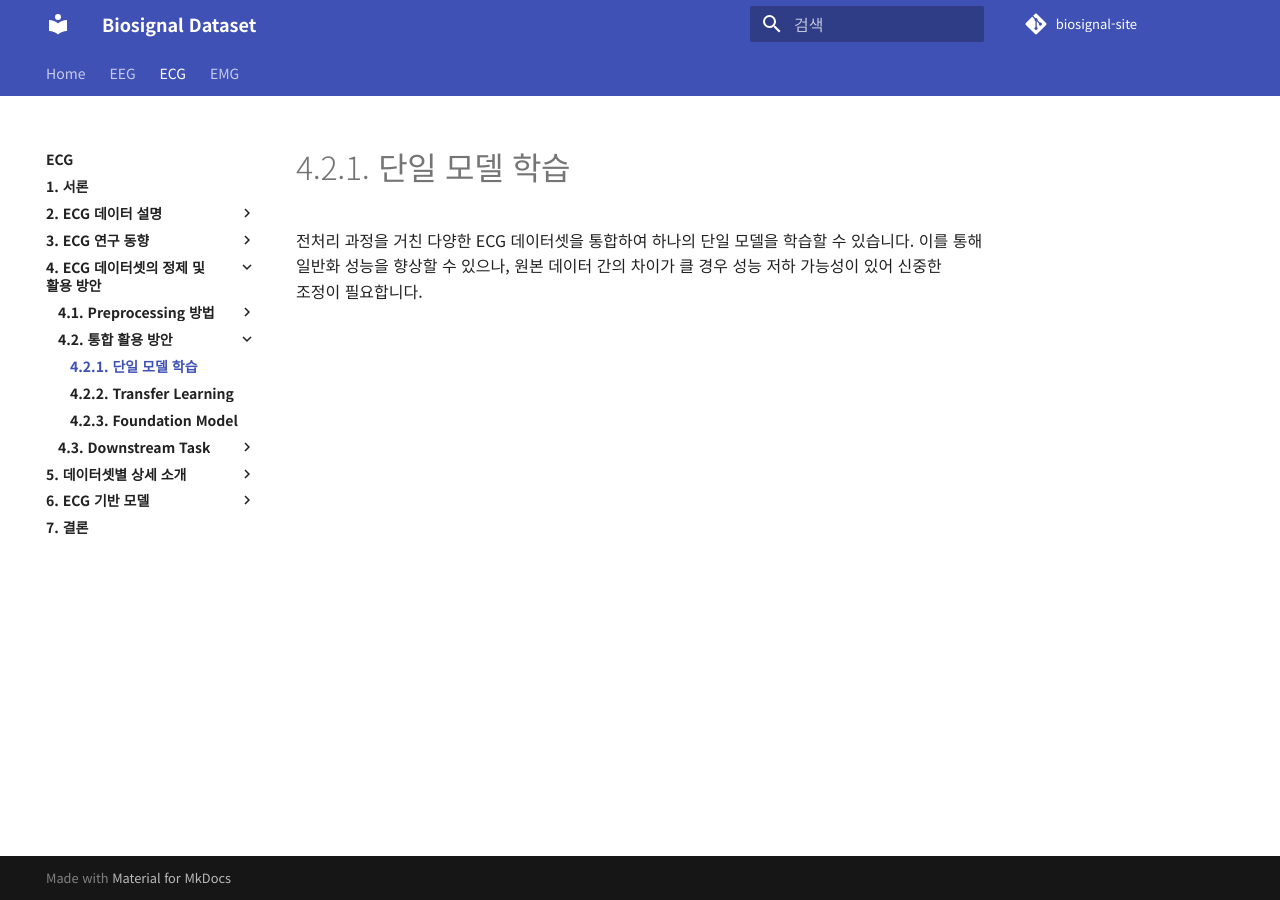
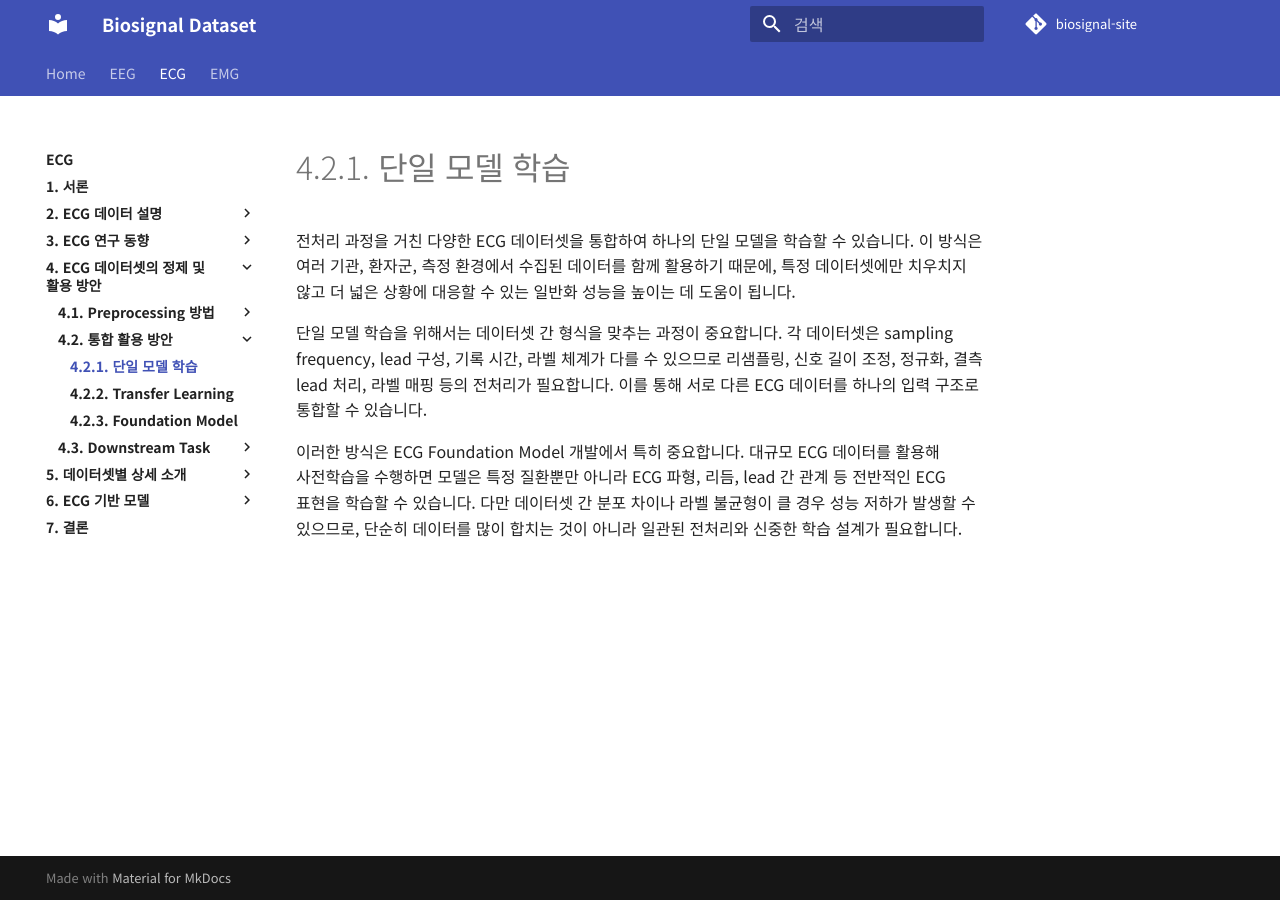
Before and after one commit to iwantjeonyeok/biosignal-site, an MkDocs documentation site: the page built from docs/ecg/4-ecg-데이터셋의-정제-및-활용-방안/4-2-통합-활용-방안/4-2-1-단일-모델-학습.md, in a window 1280 px wide. Built offline with MkDocs 1.6.1 and Material for MkDocs 9.7.7, drawn with Linux system fonts in a browser that asks for light colours; comment, search, counter and statistics services are not loaded.

Commit message:
Update 4-2-1-단일-모델-학습.md

```diff
--- a/docs/ecg/4-ecg-데이터셋의-정제-및-활용-방안/4-2-통합-활용-방안/4-2-1-단일-모델-학습.md
+++ b/docs/ecg/4-ecg-데이터셋의-정제-및-활용-방안/4-2-통합-활용-방안/4-2-1-단일-모델-학습.md
@@ -1,4 +1,7 @@
 # 4.2.1. 단일 모델 학습
 
+전처리 과정을 거친 다양한 ECG 데이터셋을 통합하여 하나의 단일 모델을 학습할 수 있습니다. 이 방식은 여러 기관, 환자군, 측정 환경에서 수집된 데이터를 함께 활용하기 때문에, 특정 데이터셋에만 치우치지 않고 더 넓은 상황에 대응할 수 있는 일반화 성능을 높이는 데 도움이 됩니다.
 
-전처리 과정을 거친 다양한 ECG 데이터셋을 통합하여 하나의 단일 모델을 학습할 수 있습니다. 이를 통해 일반화 성능을 향상할 수 있으나, 원본 데이터 간의 차이가 클 경우 성능 저하 가능성이 있어 신중한 조정이 필요합니다.
+단일 모델 학습을 위해서는 데이터셋 간 형식을 맞추는 과정이 중요합니다. 각 데이터셋은 sampling frequency, lead 구성, 기록 시간, 라벨 체계가 다를 수 있으므로 리샘플링, 신호 길이 조정, 정규화, 결측 lead 처리, 라벨 매핑 등의 전처리가 필요합니다. 이를 통해 서로 다른 ECG 데이터를 하나의 입력 구조로 통합할 수 있습니다.
+
+이러한 방식은 ECG Foundation Model 개발에서 특히 중요합니다. 대규모 ECG 데이터를 활용해 사전학습을 수행하면 모델은 특정 질환뿐만 아니라 ECG 파형, 리듬, lead 간 관계 등 전반적인 ECG 표현을 학습할 수 있습니다. 다만 데이터셋 간 분포 차이나 라벨 불균형이 클 경우 성능 저하가 발생할 수 있으므로, 단순히 데이터를 많이 합치는 것이 아니라 일관된 전처리와 신중한 학습 설계가 필요합니다.
```
